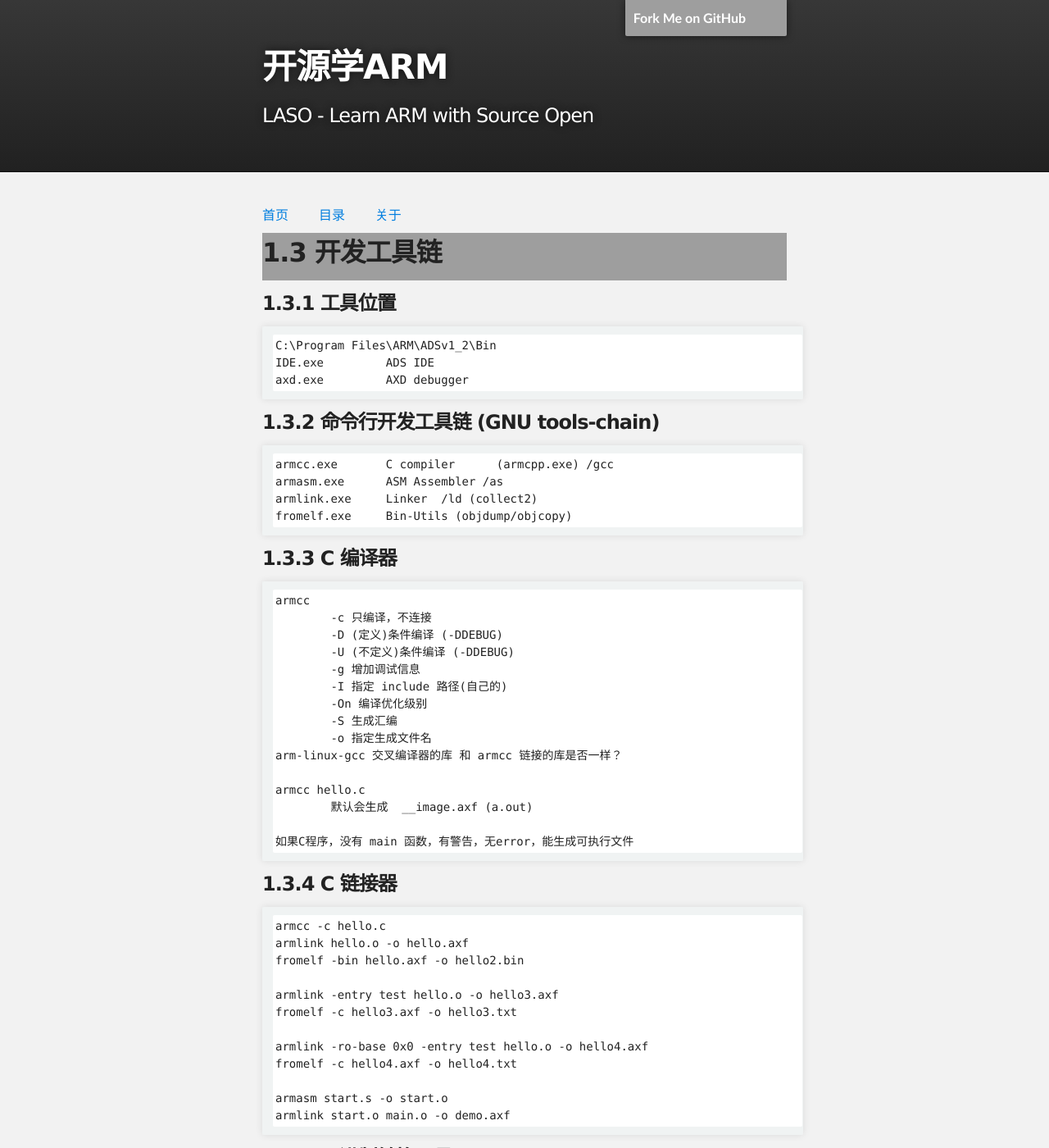
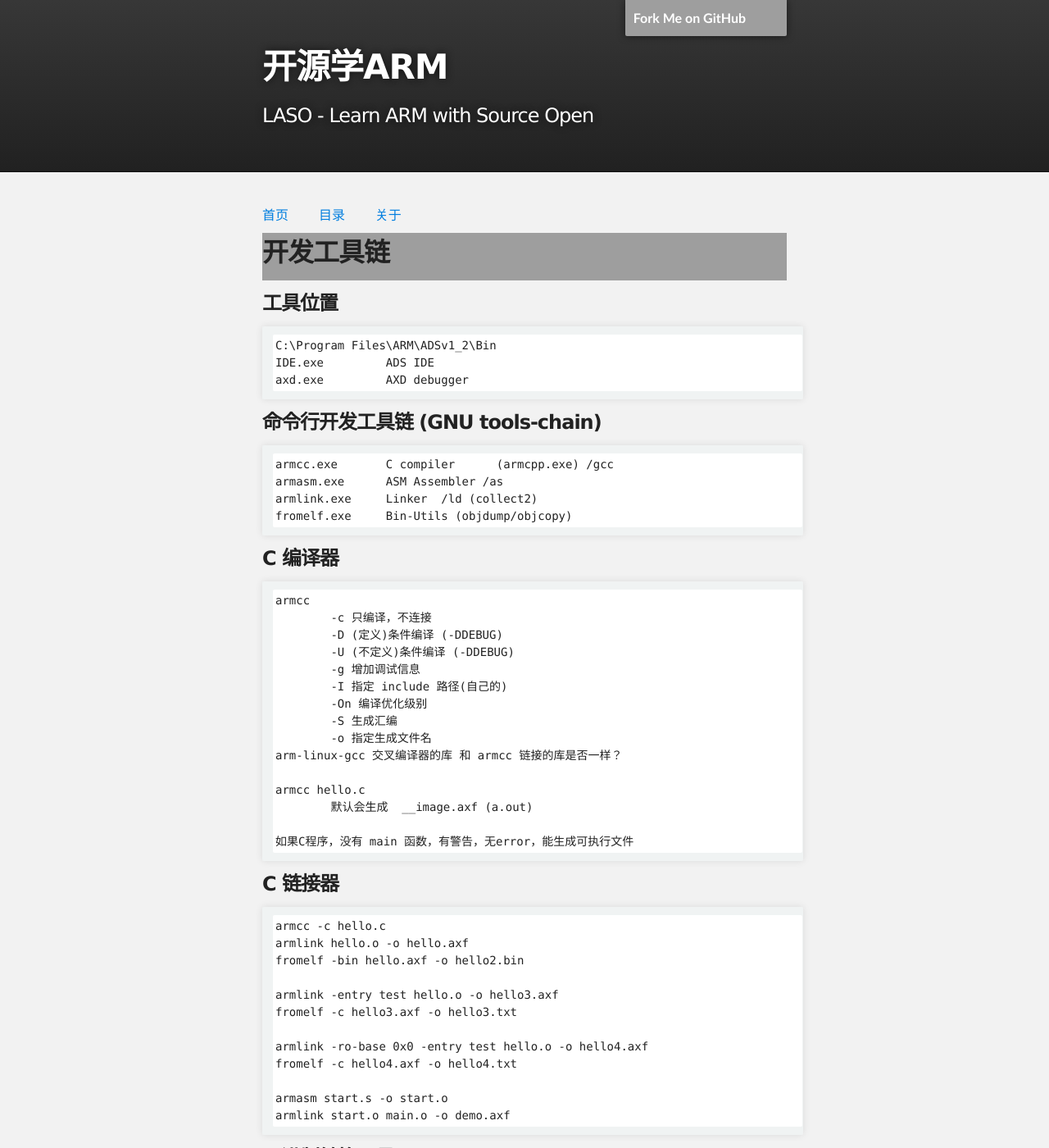
Before and after one commit to limingth/LASO, a Jekyll site: the page built from zh/chp1-3.md, in a window 1280 px wide and 1400 px high. Shown: the whole window at 82% size. Built offline with Jekyll 4.4.1, drawn with Linux system fonts in a browser that asks for light colours; Markdown is read by kramdown in place of the engine named in the settings; grey boxes are pictures that could not be loaded.

Commit message:
M chp*.md

```diff
--- a/zh/chp1-3.md
+++ b/zh/chp1-3.md
@@ -3,20 +3,20 @@ layout: post
 title: 开发工具链
 ---
 
-## 1.3 开发工具链
+##  开发工具链
 
-###1.3.1 工具位置
+### 工具位置
 	C:\Program Files\ARM\ADSv1_2\Bin
 	IDE.exe 	ADS IDE
 	axd.exe		AXD debugger
 
-###1.3.2 命令行开发工具链 (GNU tools-chain)
+### 命令行开发工具链 (GNU tools-chain)
 	armcc.exe	C compiler	(armcpp.exe) /gcc
 	armasm.exe	ASM Assembler /as
 	armlink.exe	Linker	/ld (collect2)
 	fromelf.exe	Bin-Utils (objdump/objcopy)
 
-###1.3.3 C 编译器
+### C 编译器
 	armcc
 		-c 只编译，不连接
 		-D (定义)条件编译 (-DDEBUG)
@@ -33,7 +33,7 @@ title: 开发工具链
 
 	如果C程序，没有 main 函数，有警告，无error，能生成可执行文件
 
-###1.3.4 C 链接器
+### C 链接器
 	armcc -c hello.c
 	armlink hello.o -o hello.axf
 	fromelf -bin hello.axf -o hello2.bin
@@ -48,17 +48,10 @@ title: 开发工具链
 	armlink start.o main.o -o demo.axf
 
 
-###1.3.5 二进制转换工具
+### 二进制转换工具
 	fromelf -bin hello.axf -o hello.bin
 	fromelf -c hello.axf -o hello.txt
 
 
-<br>
-<br>
-
-<div>
-<a href="chp1-2.html">上一节</a> &nbsp;&nbsp; | &nbsp;&nbsp; <a href="chp1-4.html">下一节</a>
-</div>
-
-<br>
-<br>
+<br> <br>
+<div> <a href="chp0-1.html">上一节</a> &nbsp;&nbsp; | &nbsp;&nbsp; <a href="chp1-2.html">下一节</a> </div> <br> <br>
```
Also changed, not shown: zh/chp1-2.md (+5 -12 lines), zh/chp1-4.md (+4 -11 lines).
